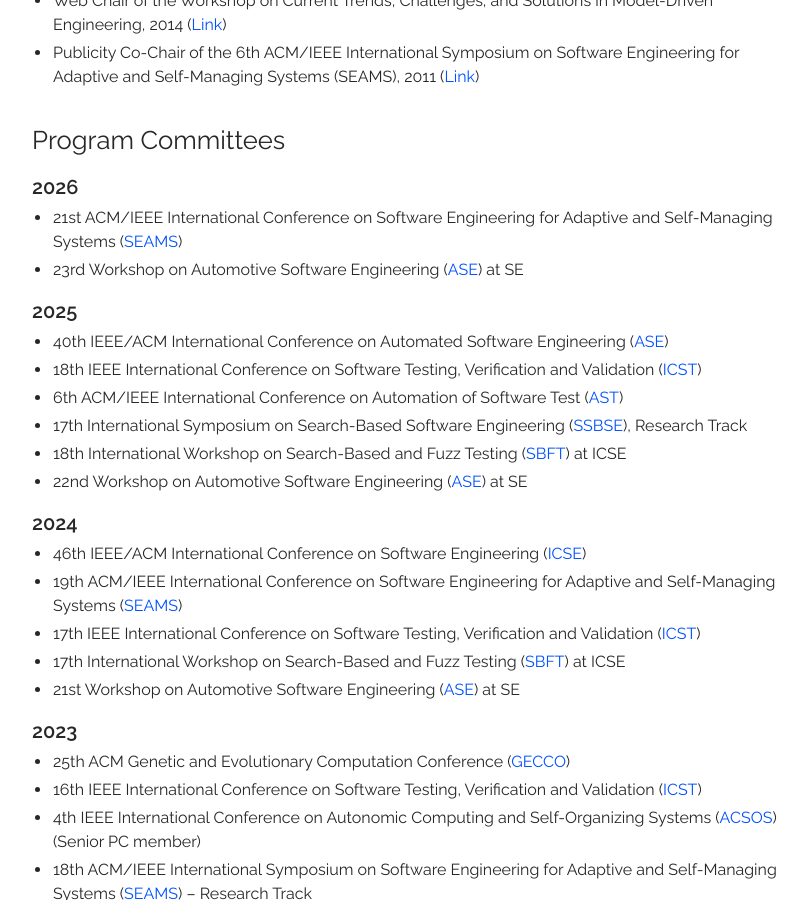
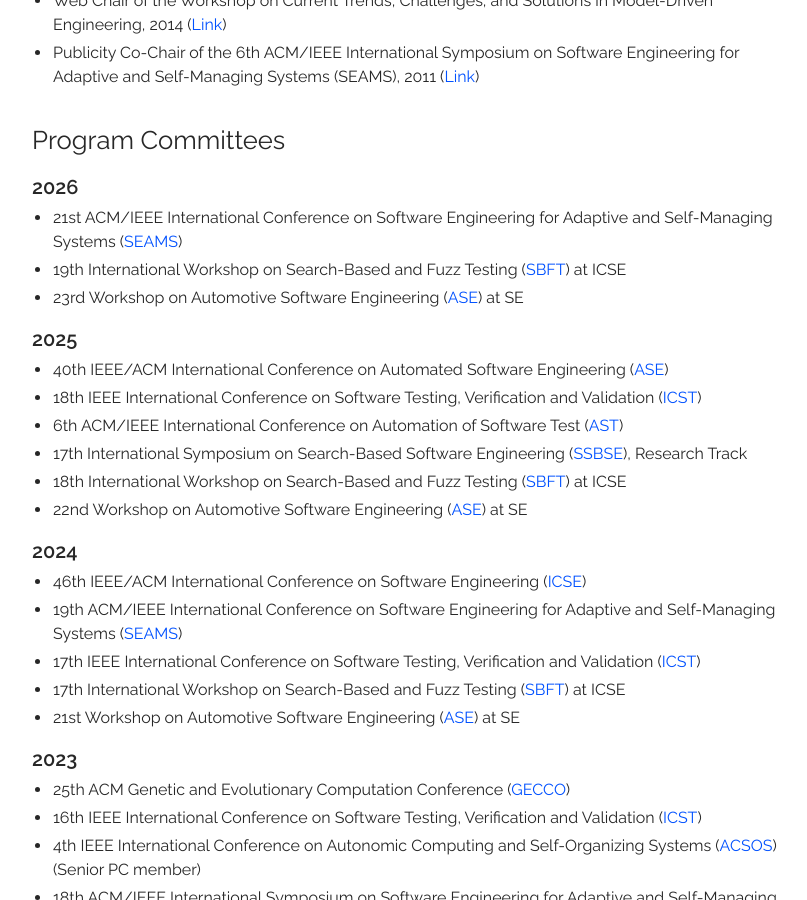
Before and after one commit to thomas-vogel/thomas-vogel.github.io, a Jekyll site: the page built from _pages/activities.md, in a window 1280 px wide and 900 px high, scrolled down 2736 px. Shown: the whole window, without its empty margins (233-1040 px from the left). Built offline with Jekyll 4.4.1, drawn with Linux system fonts in a browser that asks for light colours; nearby versions of some CDN libraries.

Commit message:
Add PC SBFT'26 and ext-reviwer ICSE'26

```diff
--- a/_pages/activities.md
+++ b/_pages/activities.md
@@ -85,6 +85,7 @@
 
 ### 2026
 * 21st ACM/IEEE International Conference on Software Engineering for Adaptive and Self-Managing Systems ([SEAMS](https://conf.researchr.org/home/seams-2026){:target="_blank"})
+* 19th International Workshop on Search-Based and Fuzz Testing ([SBFT](https://search-based-and-fuzz-testing.github.io/sbft26/){:target="_blank"}) at ICSE
 * 23rd Workshop on Automotive Software Engineering ([ASE](https://ase-workshop.github.io/2026/){:target="_blank"}) at SE
 
 
@@ -220,6 +221,8 @@
 
 ### External Reviewer
 
+* 2026:
+[ICSE](https://conf.researchr.org/home/icse-2026){:target="_blank"}
 * 2020:
 [ICSE](https://conf.researchr.org/home/icse-2020/){:target="_blank"}
 * 2019:
```
